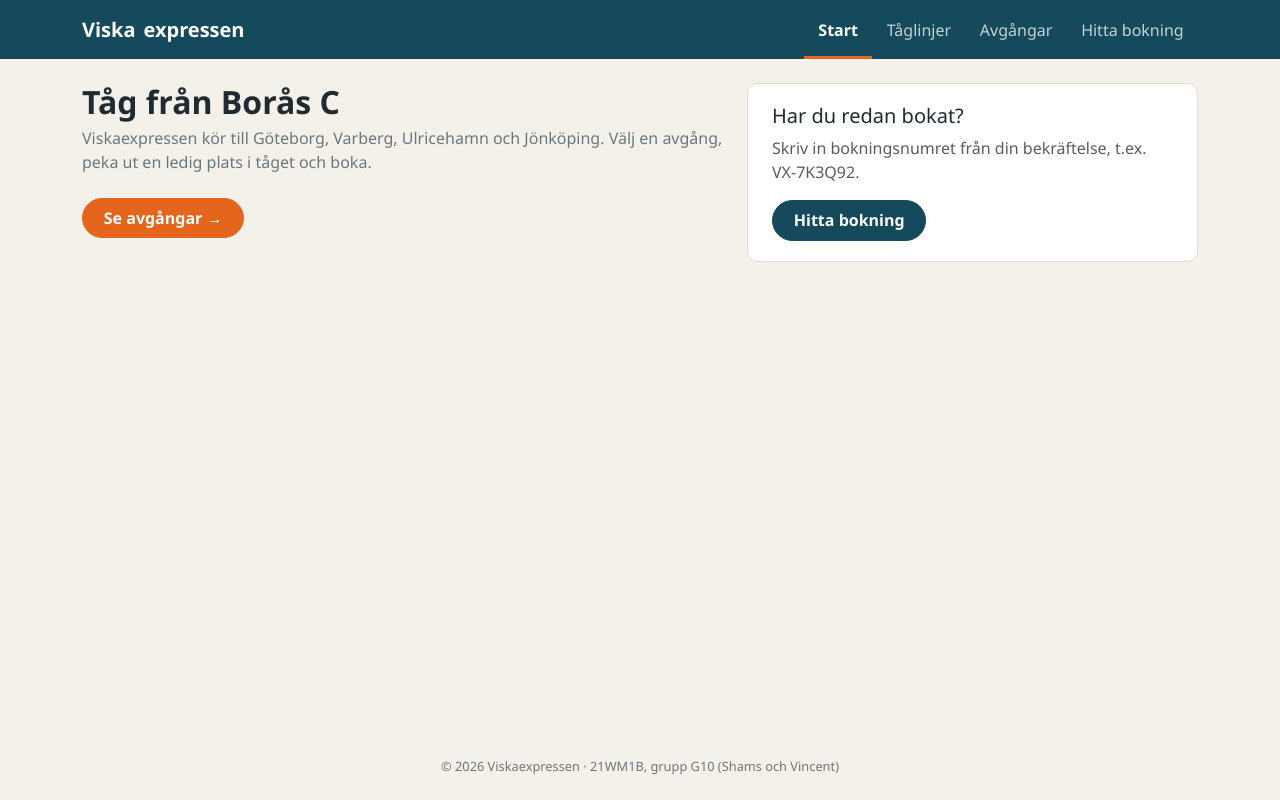
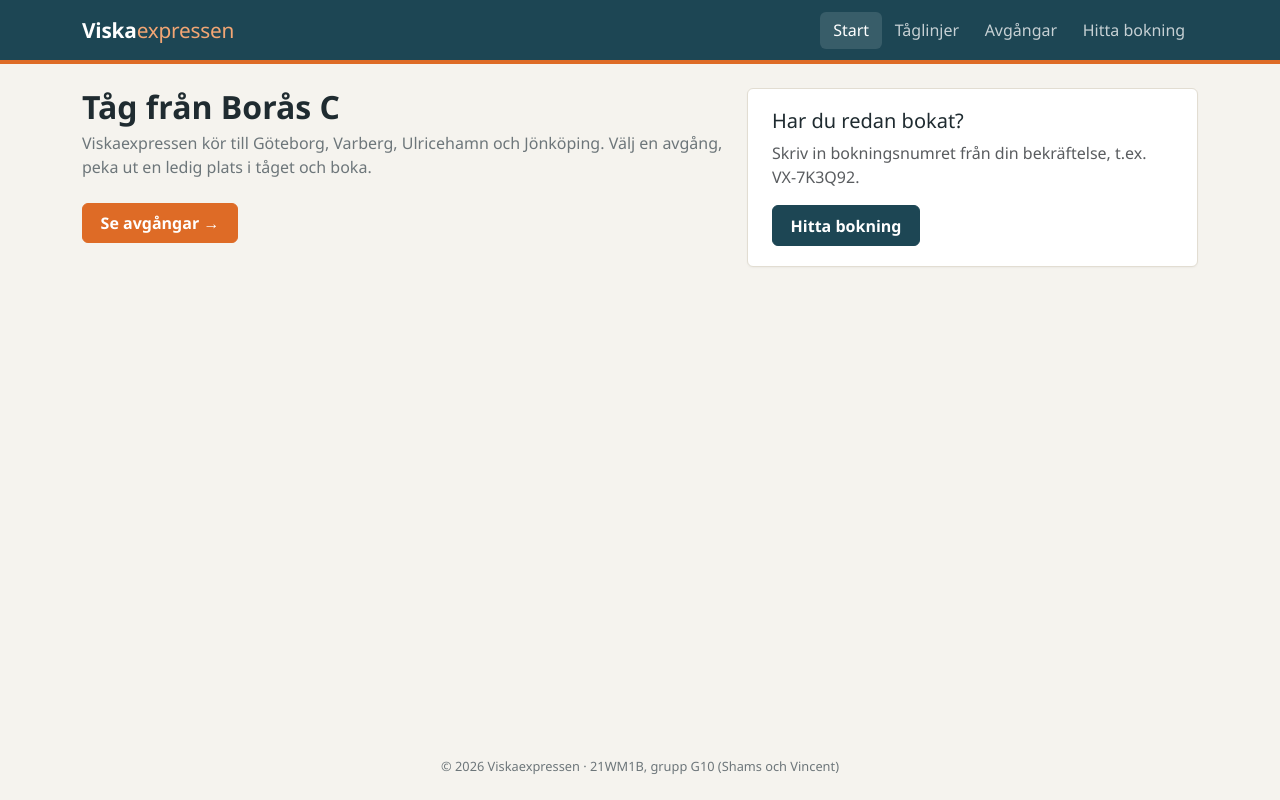
Before and after one commit to Shams421k/Webb-Lab-1-G10, an ASP.NET Core app: page / in a window 1280 px wide. Run offline with ASP.NET Core 8, Linux system fonts and the light colour scheme; style sheets or scripts are compiled from the project's sources; the project's own start-up code is not run, and a stand-in starts its controllers and pages.

Commit message:
Less rounded buttons, tabs for dates

```diff
--- a/Viskaexpressen/wwwroot/css/site.css
+++ b/Viskaexpressen/wwwroot/css/site.css
@@ -1,9 +1,9 @@
 :root {
-  --petrol: #154a5c;
-  --petrol-mork: #0f3946;
-  --orange: #e4661c;
-  --orange-mork: #c9540f;
-  --sand: #f4f1ea;
+  --petrol: #1d4654;
+  --petrol-mork: #14333e;
+  --orange: #de6b26;
+  --orange-mork: #c25715;
+  --sand: #f5f3ee;
   --kant: #e2ddd2;
   --text: #1f2b30;
   --gra: #6d767a;
@@ -38,32 +38,25 @@ a:hover {
 
 .navbar {
   background: var(--petrol);
-  padding: 0;
+  border-bottom: 4px solid var(--orange);
+  padding: .6rem 0;
 }
 
 .navbar-brand {
-  align-items: center;
-  display: flex;
+  font-size: 1.3rem;
   font-weight: 700;
-  gap: .5rem;
-  padding: .8rem 0;
+  letter-spacing: -.01em;
 }
 
-.logga {
-  background: var(--orange);
-  border-radius: 4px;
-  color: #fff;
-  display: inline-block;
-  font-size: .95rem;
-  line-height: 1.6rem;
-  text-align: center;
-  width: 1.6rem;
+.navbar-brand span {
+  color: #f3a674;
+  font-weight: 400;
 }
 
 .navbar .nav-link {
-  border-bottom: 3px solid transparent;
+  border-radius: 6px;
   color: rgba(255, 255, 255, .75);
-  padding: 1.1rem .9rem calc(1.1rem - 3px) !important;
+  padding: .4rem .8rem !important;
 }
 
 .navbar .nav-link:hover {
@@ -71,9 +64,8 @@ a:hover {
 }
 
 .navbar .nav-link.active {
-  border-bottom-color: var(--orange);
+  background: rgba(255, 255, 255, .12);
   color: #fff;
-  font-weight: 600;
 }
 
 /* Text */
@@ -92,9 +84,9 @@ a:hover {
 
 .btn-vx,
 .btn-vx-sekundar {
-  border-radius: 999px;
+  border-radius: 6px;
   font-weight: 600;
-  padding: .45rem 1.3rem;
+  padding: .45rem 1.1rem;
 }
 
 .btn-vx {
@@ -136,23 +128,24 @@ a:hover {
 .info-kort {
   background: #fff;
   border: 1px solid var(--kant);
-  border-radius: 10px;
+  border-radius: 6px;
+  box-shadow: 0 1px 2px rgba(0, 0, 0, .04);
   padding: 1.25rem 1.5rem;
 }
 
 .etikett {
-  border: 1px solid var(--petrol);
-  border-radius: 999px;
+  background: #e3edf0;
+  border-radius: 4px;
   color: var(--petrol);
   display: inline-block;
   font-size: .75rem;
   font-weight: 600;
-  padding: .05rem .55rem;
+  padding: .1rem .45rem;
 }
 
 .etikett-express {
-  border-color: var(--orange);
-  color: var(--orange);
+  background: #fbe7da;
+  color: var(--orange-mork);
 }
 
 .ledigt {
@@ -165,29 +158,31 @@ a:hover {
   font-weight: 600;
 }
 
-/* Datumväljare som rad med knappar */
+/* Datumväljare som flikar */
 
 .datumrad {
+  border-bottom: 1px solid var(--kant);
   display: flex;
   flex-wrap: wrap;
-  gap: .5rem;
   margin-bottom: 1.25rem;
 }
 
 .datumrad a {
-  background: #fff;
-  border: 1px solid var(--kant);
-  border-radius: 999px;
-  color: var(--text);
+  border-bottom: 3px solid transparent;
+  color: var(--gra);
   font-size: .9rem;
-  padding: .3rem .9rem;
+  margin-bottom: -1px;
+  padding: .5rem 1rem;
   text-decoration: none;
 }
 
+.datumrad a:hover {
+  color: var(--text);
+}
+
 .datumrad a.vald {
-  background: var(--petrol);
-  border-color: var(--petrol);
-  color: #fff;
+  border-bottom-color: var(--orange);
+  color: var(--text);
   font-weight: 600;
 }
 
```
